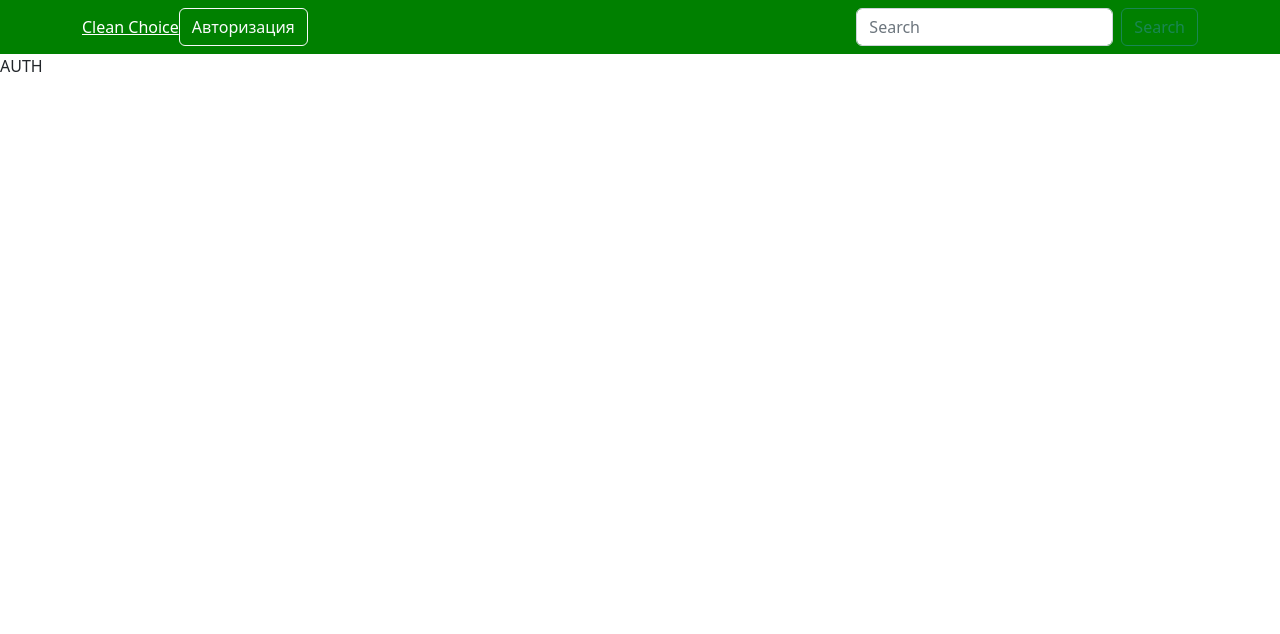
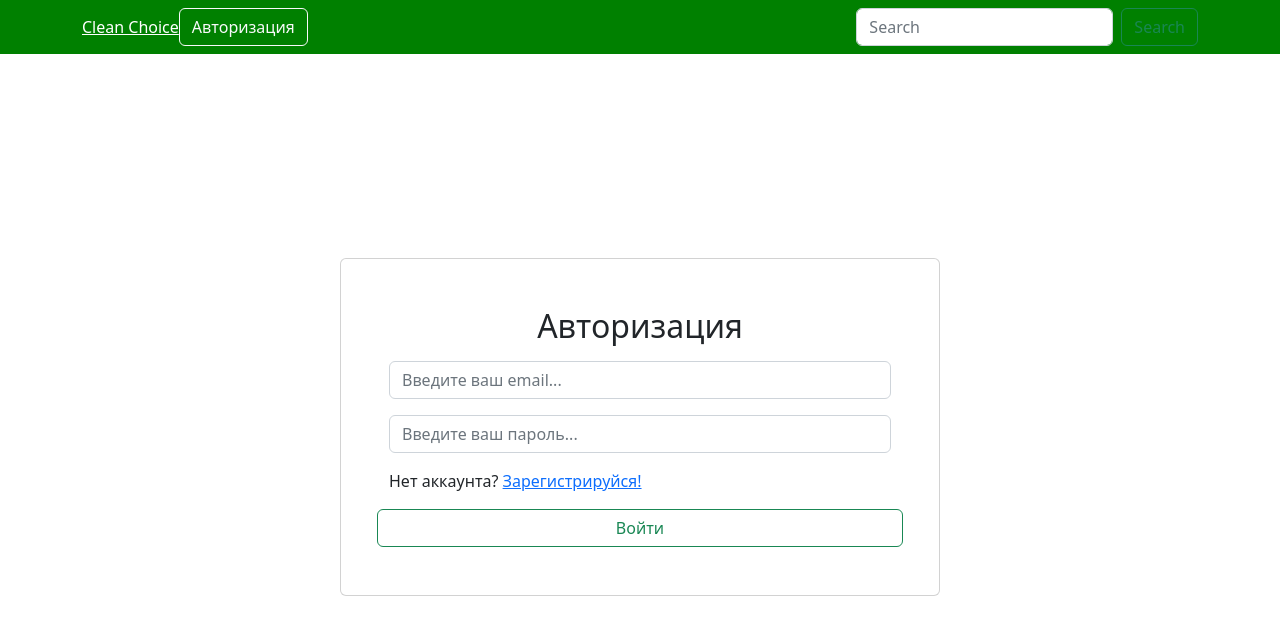
Before and after one commit to j1ter/PROProject, a React (Create React App) app in the folder client/: page /login in a window 1280 px wide. Shown: the top 634 px of the page. Built offline with nearby package versions, Linux system fonts and the light colour scheme.

Commit message:
Login form

```diff
--- a/client/src/pages/Auth.js
+++ b/client/src/pages/Auth.js
@@ -1,10 +1,43 @@
 import React from "react";
+import {NavLink} from 'react-router-dom'
+import {Button, Card, Container, Form, Row} from 'react-bootstrap'
+import { REGISTRATION_ROUTE } from "../utils/consts";
 
 const Auth = () => {
     return (
-        <div>
-            AUTH
-        </div>
+        <Container
+        className="d-flex justify-content-center align-items-center"
+        style={{height: window.innerHeight - 54}}
+        >
+            <Card style={{width: 600}} className="p-5">
+                <h2 className="m-auto">Авторизация</h2>
+            <Form className="d-flex flex-column">
+                <Form.Control
+                className="mt-3"
+                placeholder="Введите ваш email..."
+                />
+                <Form.Control
+                className="mt-3"
+                placeholder="Введите ваш пароль..."
+                />
+
+                <Row className="d-flex justify-content-between mt-3 pl-3 pr-3">
+                    <div>
+                        Нет аккаунта? <NavLink to={REGISTRATION_ROUTE}>Зарегистрируйся!</NavLink>
+                    </div>
+                    <Button
+                    className="mt-3"
+                    variant={"outline-success"}
+                    >
+                        Войти
+                    </Button>
+                </Row>
+            </Form>
+
+            </Card>
+
+
+        </Container>
     );
 };
 
```
